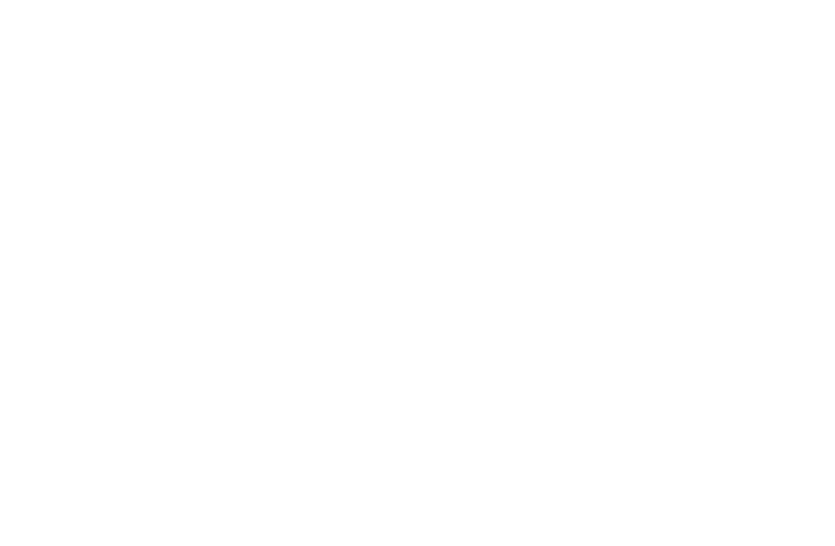
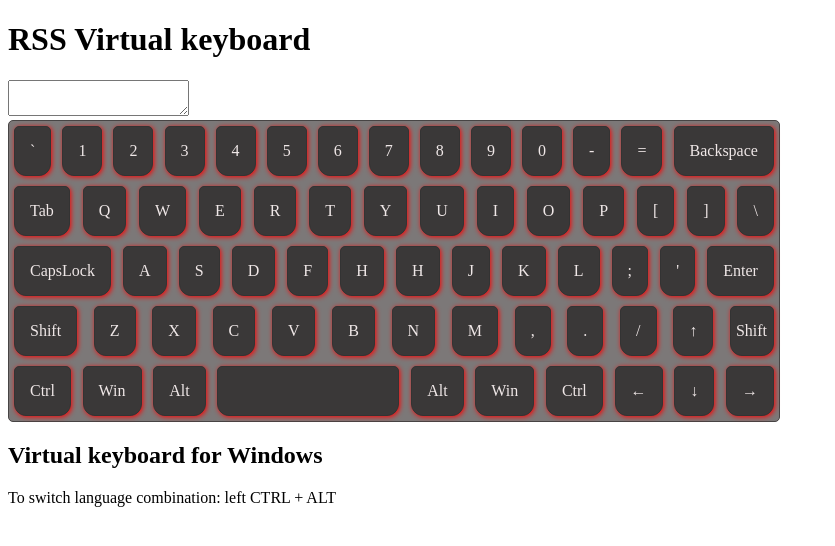
Before and after one commit to Alexey888888/virtual-keyboard, a website: page index.html in a window 1280 px wide. Shown: the whole page, without its empty margins (0-835 px from the left). Drawn offline with Linux system fonts and the light colour scheme.

Commit message:
feat: render keyboard

```diff
--- a/index.html
+++ b/index.html
@@ -5,7 +5,10 @@
     <meta http-equiv="X-UA-Compatible" content="IE=edge" />
     <meta name="viewport" content="width=device-width, initial-scale=1.0" />
     <link rel="icon" href="assets/icons/favicon.ico" />
+    <link rel="stylesheet" href="style.css" />
     <title>Virtual keyboard</title>
   </head>
-  <body></body>
+  <body>
+    <script src="js/main.js" type="module"></script>
+  </body>
 </html>
--- /dev/null
+++ b/js/keyValue.js
@@ -0,0 +1,81 @@
+const BUTTONS_ARRAY_EN = [
+  [
+    { id: 'Backquote', up: '~', down: '`' },
+    { id: 'Digit1', up: '!', down: '1' },
+    { id: 'Digit2', up: '@', down: '2' },
+    { id: 'Digit3', up: '#', down: '3' },
+    { id: 'Digit4', up: '$', down: '4' },
+    { id: 'Digit5', up: '%', down: '5' },
+    { id: 'Digit6', up: '^', down: '6' },
+    { id: 'Digit7', up: '&', down: '7' },
+    { id: 'Digit8', up: '*', down: '8' },
+    { id: 'Digit9', up: '(', down: '9' },
+    { id: 'Digit0', up: ')', down: '0' },
+    { id: 'Minus', up: '_', down: '-' },
+    { id: 'Equal', up: '+', down: '=' },
+    { id: 'Backspace', down: 'Backspace' },
+  ],
+  [
+    { id: 'Tab', down: 'Tab' },
+    { id: 'KeyQ', down: 'Q' },
+    { id: 'KeyW', down: 'W' },
+    { id: 'KeyE', down: 'E' },
+    { id: 'KeyR', down: 'R' },
+    { id: 'KeyT', down: 'T' },
+    { id: 'KeyY', down: 'Y' },
+    { id: 'KeyU', down: 'U' },
+    { id: 'KeyI', down: 'I' },
+    { id: 'KeyO', down: 'O' },
+    { id: 'KeyP', down: 'P' },
+    { id: 'BracketLeft', down: '[' },
+    { id: 'BracketRight', down: ']' },
+    { id: 'Backslash', down: '\\' },
+  ],
+  [
+    { id: 'CapsLock', down: 'CapsLock' },
+    { id: 'KeyA', down: 'A' },
+    { id: 'KeyS', down: 'S' },
+    { id: 'KeyD', down: 'D' },
+    { id: 'KeyF', down: 'F' },
+    { id: 'KeyG', down: 'H' },
+    { id: 'KeyH', down: 'H' },
+    { id: 'KeyJ', down: 'J' },
+    { id: 'KeyK', down: 'K' },
+    { id: 'KeyL', down: 'L' },
+    { id: 'Semicolon', down: ';' },
+    { id: 'Quote', down: "'" },
+    { id: 'Enter', down: 'Enter' },
+  ],
+  [
+    { id: 'ShiftLeft', down: 'Shift' },
+    { id: 'KeyZ', down: 'Z' },
+    { id: 'KeyX', down: 'X' },
+    { id: 'KeyC', down: 'C' },
+    { id: 'KeyV', down: 'V' },
+    { id: 'KeyB', down: 'B' },
+    { id: 'KeN', down: 'N' },
+    { id: 'KeM', down: 'M' },
+    { id: 'Comma', down: ',' },
+    { id: 'Period', down: '.' },
+    { id: 'Slash', down: '/' },
+    { id: 'ArrowUp', down: '↑' },
+    { id: 'ShiftRight', down: 'Shift' },
+  ],
+  [
+    { id: 'ControlLeft', down: 'Ctrl' },
+    { id: 'MetaLeft', down: 'Win' },
+    { id: 'AltLeft', down: 'Alt' },
+    {
+      id: 'Space',
+      down: '',
+    },
+    { id: 'AltRight', down: 'Alt' },
+    { id: 'MetaLeft', down: 'Win' },
+    { id: 'ControlRight', down: 'Ctrl' },
+    { id: 'ArrowLeft', down: '←' },
+    { id: 'ArrowDown', down: '↓' },
+    { id: 'ArrowRight', down: '→' },
+  ],
+];
+
+export { BUTTONS_ARRAY_EN };
--- /dev/null
+++ b/js/main.js
@@ -0,0 +1,99 @@
+import { BUTTONS_ARRAY_EN } from './keyValue.js';
+
+let textarea = null;
+let buttonsWrapper = null;
+
+function addHtml() {
+  const wrapper = document.createElement('div');
+  wrapper.classList.add('wrapper');
+
+  const title = document.createElement('h1');
+  title.innerHTML = 'RSS Virtual keyboard';
+  wrapper.append(title);
+
+  textarea = document.createElement('textarea');
+  wrapper.append(textarea);
+
+  buttonsWrapper = document.createElement('div');
+  buttonsWrapper.classList.add('buttons-wrapper');
+  wrapper.append(buttonsWrapper);
+
+  const description = document.createElement('h2');
+  description.classList.add('description');
+  description.innerHTML = 'Virtual keyboard for Windows';
+  wrapper.append(description);
+
+  const subDescription = document.createElement('p');
+  subDescription.classList.add('description');
+  subDescription.innerHTML = 'To switch language combination: left CTRL + ALT';
+  wrapper.append(subDescription);
+
+  document.body.append(wrapper);
+}
+
+addHtml();
+
+function createKeyRow() {
+  {
+    const keyRow = document.createElement('div');
+    keyRow.classList.add('key-row');
+    for (let i = 0; i < BUTTONS_ARRAY_EN[0].length; i += 1) {
+      const key = document.createElement('div');
+      key.classList.add('keyboard__item');
+      key.dataset.id = BUTTONS_ARRAY_EN[0][i].id;
+      key.innerHTML = BUTTONS_ARRAY_EN[0][i].down;
+      keyRow.append(key);
+    }
+    buttonsWrapper.append(keyRow);
+  }
+  {
+    const keyRow = document.createElement('div');
+    keyRow.classList.add('key-row');
+    for (let i = 0; i < BUTTONS_ARRAY_EN[1].length; i += 1) {
+      const key = document.createElement('div');
+      key.classList.add('keyboard__item');
+      key.dataset.id = BUTTONS_ARRAY_EN[1][i].id;
+      key.innerHTML = BUTTONS_ARRAY_EN[1][i].down;
+      keyRow.append(key);
+    }
+    buttonsWrapper.append(keyRow);
+  }
+  {
+    const keyRow = document.createElement('div');
+    keyRow.classList.add('key-row');
+    for (let i = 0; i < BUTTONS_ARRAY_EN[2].length; i += 1) {
+      const key = document.createElement('div');
+      key.classList.add('keyboard__item');
+      key.dataset.id = BUTTONS_ARRAY_EN[2][i].id;
+      key.innerHTML = BUTTONS_ARRAY_EN[2][i].down;
+      keyRow.append(key);
+    }
+    buttonsWrapper.append(keyRow);
+  }
+  {
+    const keyRow = document.createElement('div');
+    keyRow.classList.add('key-row');
+    for (let i = 0; i < BUTTONS_ARRAY_EN[3].length; i += 1) {
+      const key = document.createElement('div');
+      key.classList.add('keyboard__item');
+      key.dataset.id = BUTTONS_ARRAY_EN[3][i].id;
+      key.innerHTML = BUTTONS_ARRAY_EN[3][i].down;
+      keyRow.append(key);
+    }
+    buttonsWrapper.append(keyRow);
+  }
+  {
+    const keyRow = document.createElement('div');
+    keyRow.classList.add('key-row');
+    for (let i = 0; i < BUTTONS_ARRAY_EN[4].length; i += 1) {
+      const key = document.createElement('div');
+      key.classList.add('keyboard__item');
+      key.dataset.id = BUTTONS_ARRAY_EN[4][i].id;
+      key.innerHTML = BUTTONS_ARRAY_EN[4][i].down;
+      keyRow.append(key);
+    }
+    buttonsWrapper.append(keyRow);
+  }
+}
+
+createKeyRow();
--- /dev/null
+++ b/style.css
@@ -0,0 +1,30 @@
+.key-row {
+  display: flex;
+  justify-content: space-between;
+}
+
+.keyboard__item {
+  border: 1px solid #333333;
+  padding: 15px;
+  margin: 5px;
+  background: #3a3838;
+  color: #efe7e7;
+  border-radius: 5px 5px 12px 12px;
+  box-shadow: 1px 1px 5px red;
+}
+
+.buttons-wrapper {
+  border: 1px solid #474444;
+  width: 770px;
+  background: #7c7878;
+  border-radius: 5px;
+}
+
+div[data-id='Space'] {
+  width: 150px;
+}
+
+div[data-id='ShiftRight'] {
+  width: 22px;
+  padding-left: 5px;
+}
```
Also changed, not shown: .eslintrc.js, assets/icons/favicon.ico, js/index.js (deleted).
